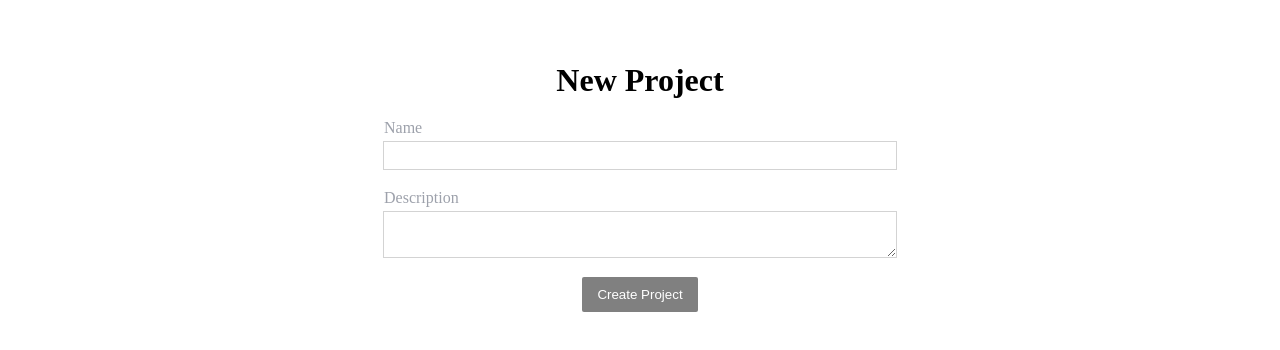
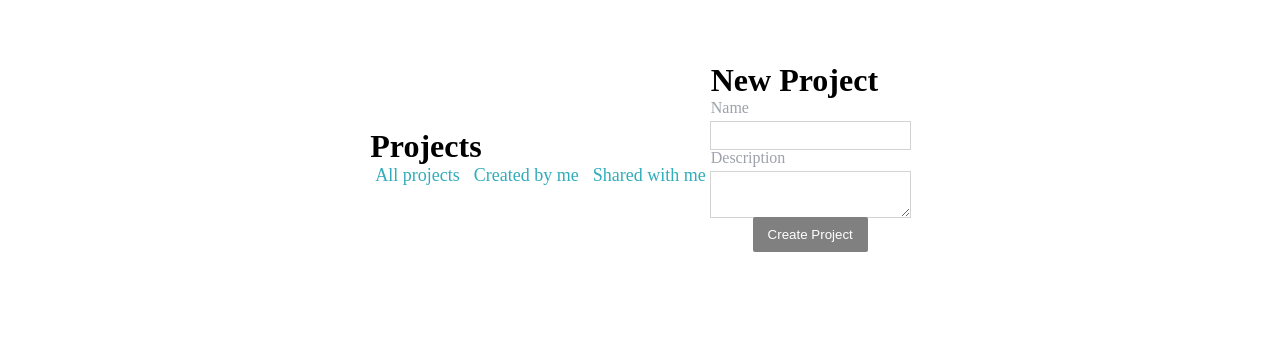
Before and after one commit to Musa12121/basecamp, a plain HTML site: page account.html in a window 1280 px wide. Both pictures are taken after a click on the link "Add Project". Shown: the part 112-462 px from the top of the page. Drawn offline with Linux system fonts and the light colour scheme.

Commit message:
added js to account page and trying to write the default page after logging in

```diff
--- a/account.css
+++ b/account.css
@@ -57,6 +57,10 @@ main {
     align-items: center;
 }
 
+.disappear{
+    display: none;
+}
+
 main .inputblock {
     display: flex;
     flex-direction: column;
--- a/account.html
+++ b/account.html
@@ -15,19 +15,27 @@
     <nav>
         <div><img src="./converted.svg" alt=""></div>
         <div class="rightsideofnav">
-            <a href="#"><i class="fa-solid fa-plus" style="color: rgb(106, 197, 204);"></i>Add Project</a>
+            <a href="#" class="newprojectbtn"><i class="fa-solid fa-plus" style="color: rgb(106, 197, 204);"></i>Add
+                Project</a>
             <a href="#"><i class="fa-solid fa-gear" style="color: rgb(106, 197, 204);"></i>Edit profile</a>
             <a href="#"><i class="fa-solid fa-door-open" style="color: rgb(106, 197, 204);"></i>Log Out</a>
         </div>
     </nav>
     <main>
-        <div class="wrapper">
+        <div class="default">
+            <h1>Projects</h1>
+            <a href="#">All projects</a>
+            <a href="#">Created by me</a>
+            <a href="#">Shared with me</a>
+        </div>
+        <div class="newprojectpage disappear">
             <h1>New Project</h1>
             <div class="inputblock"><label for="">Name</label><input type="text"></div>
             <div class="inputblock"><label for="">Description</label><textarea rows="3"></textarea></div>
             <div class="buttondiv"><button>Create Project</button></div>
         </div>
     </main>
+    <script src="account.js"></script>
 </body>
 
 </html>
--- /dev/null
+++ b/account.js
@@ -0,0 +1,6 @@
+let button=document.querySelector('.newprojectbtn')
+let newprojectpage=document.querySelector('.newprojectpage')
+
+button.addEventListener('click',()=>{
+    newprojectpage.classList.toggle("disappear");
+})
```
